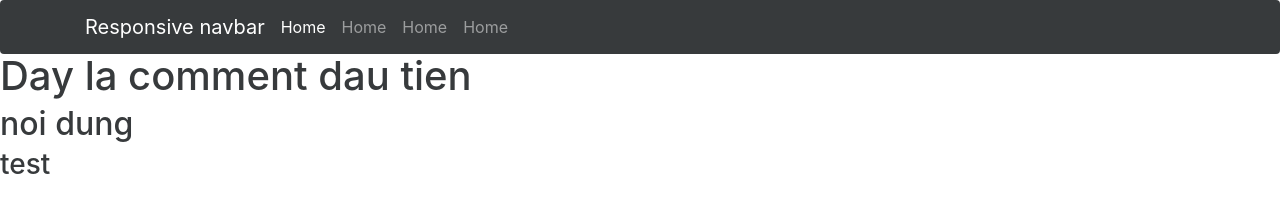
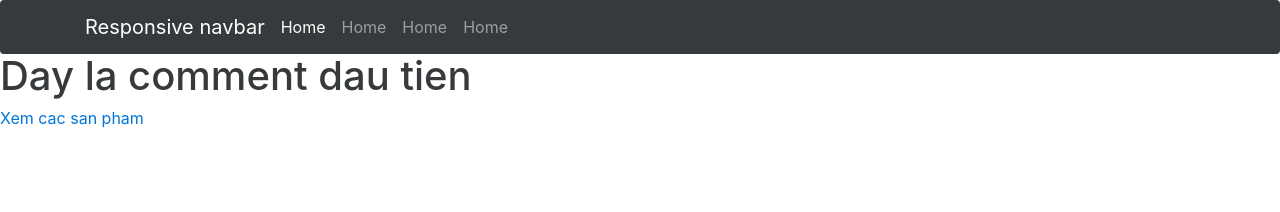
Before and after one commit to nmduc1809/nmduc1809.github.io, a plain HTML site: page index.html in a window 1280 px wide. Drawn offline with Linux system fonts and the light colour scheme.

Commit message:
upload het

```diff
--- a/index.html
+++ b/index.html
@@ -36,7 +36,7 @@
  	          </div>
  	        </nav>
  	<h1>Day la comment dau tien</h1>
- 	<h2>noi dung</h2>
- 	<h3>test</h3>
+ 	<a href="sanpham.html">Xem cac san pham</a>
+
 </body>
 </html>
```
Also changed, not shown: sanpham.html (added, +11 -0 lines), 1.jpg (added).
